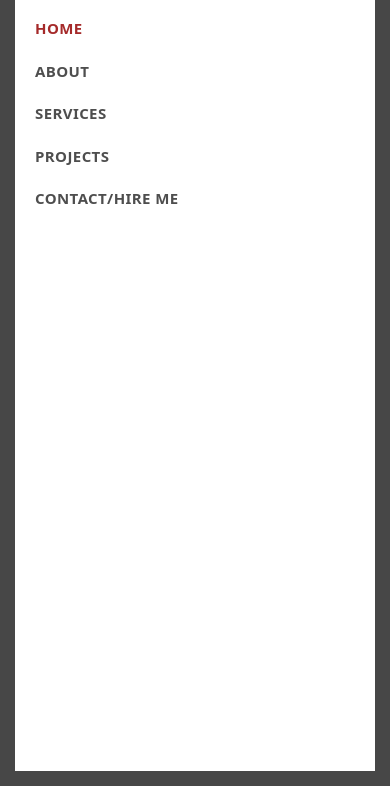
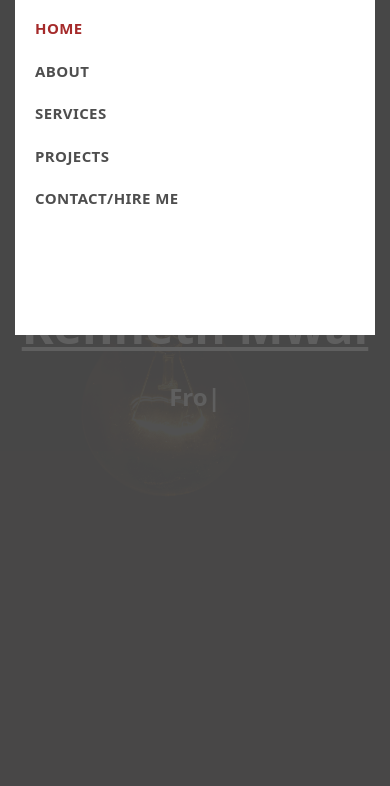
Before and after one commit to mwai-ken/myportfolio, a plain HTML site: page index.html in a window 390 px wide. Both pictures are taken after a click on the icon 364 px from the left and 36 px from the top of the page. Shown: the part 58-844 px from the top of the page. Drawn offline with Linux system fonts and the light colour scheme.

Commit message:
Update style.css

```diff
--- a/assets/css/style.css
+++ b/assets/css/style.css
@@ -1,14 +1,4 @@
-/**
-* Template Name: DevFolio
-* Updated: May 30 2023 with Bootstrap v5.3.0
-* Template URL: https://bootstrapmade.com/devfolio-bootstrap-portfolio-html-template/
-* Author: BootstrapMade.com
-* License: https://bootstrapmade.com/license/
-*/
 
-/*--------------------------------------------------------------
-# General
---------------------------------------------------------------*/
 body {
   background-color: #f5f5f5;
   color: #4e4e4e;
@@ -692,6 +682,7 @@ a:hover {
   left: 15px;
   padding: 10px 0;
   background-color: #fff;
+  height: 40vh;
   overflow-y: auto;
   transition: 0.3s;
 }
```
